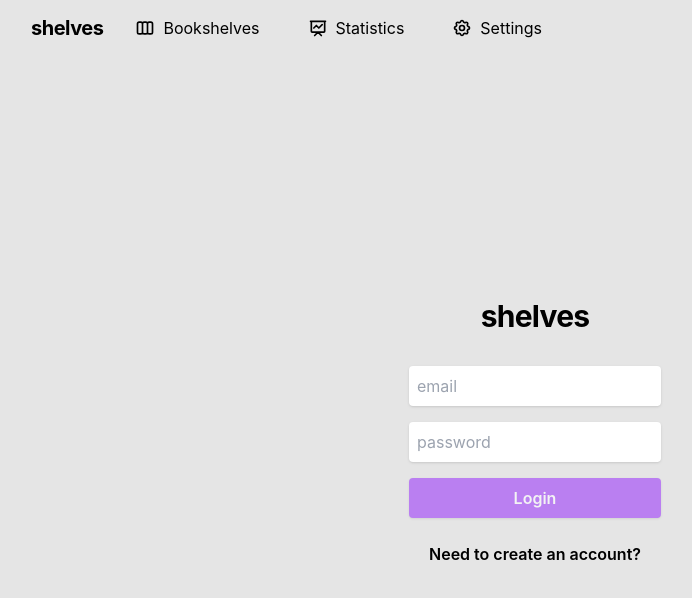
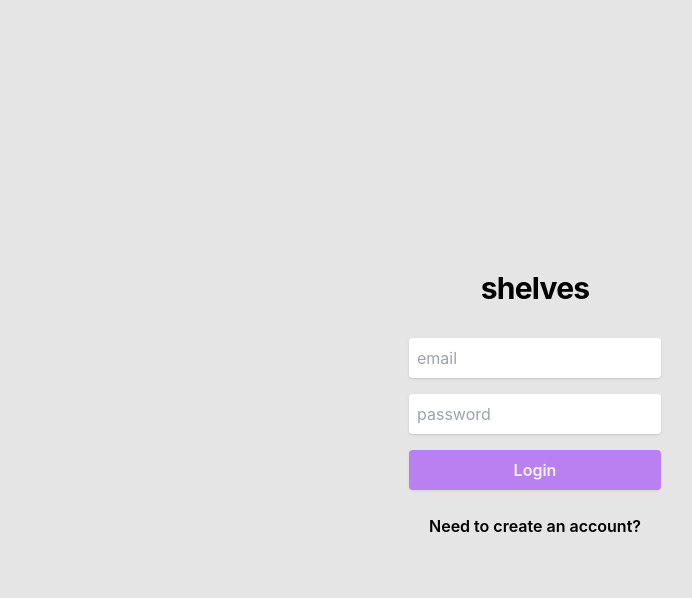
Before and after one commit to mbenja/shelves, a Next.js app: page /auth in a window 1280 px wide. Shown: the top 598 px of the page, without its empty margins (105-797 px from the left). Built offline with nearby package versions, Linux system fonts and the light colour scheme.

Commit message:
Hiding HeaderBar if on auth page

```diff
--- a/components/Layout.tsx
+++ b/components/Layout.tsx
@@ -1,11 +1,16 @@
+import { useRouter } from 'next/router';
+
 import { ReactNode } from 'react';
 
+import { ROUTES } from '../lib/constants';
 import HeaderBar from './HeaderBar';
 
 export default function Layout({ children }: { children: ReactNode }) {
+	const router = useRouter();
+
 	return (
 		<div className="flex flex-col h-screen max-w-7xl md:mx-auto md:w-4/5 w-full">
-			<HeaderBar />
+			{router.pathname !== ROUTES.AUTH && <HeaderBar />}
 			<main>{children}</main>
 		</div>
 	);
```
